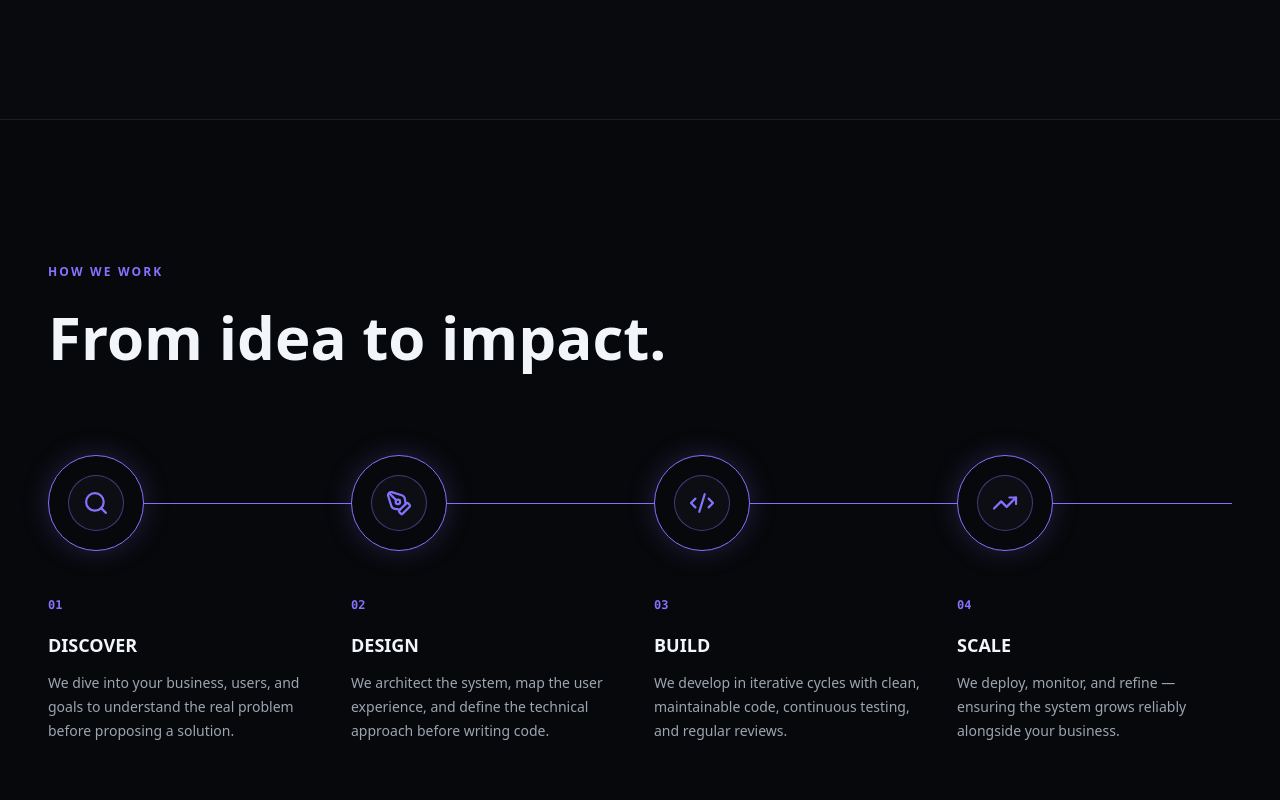
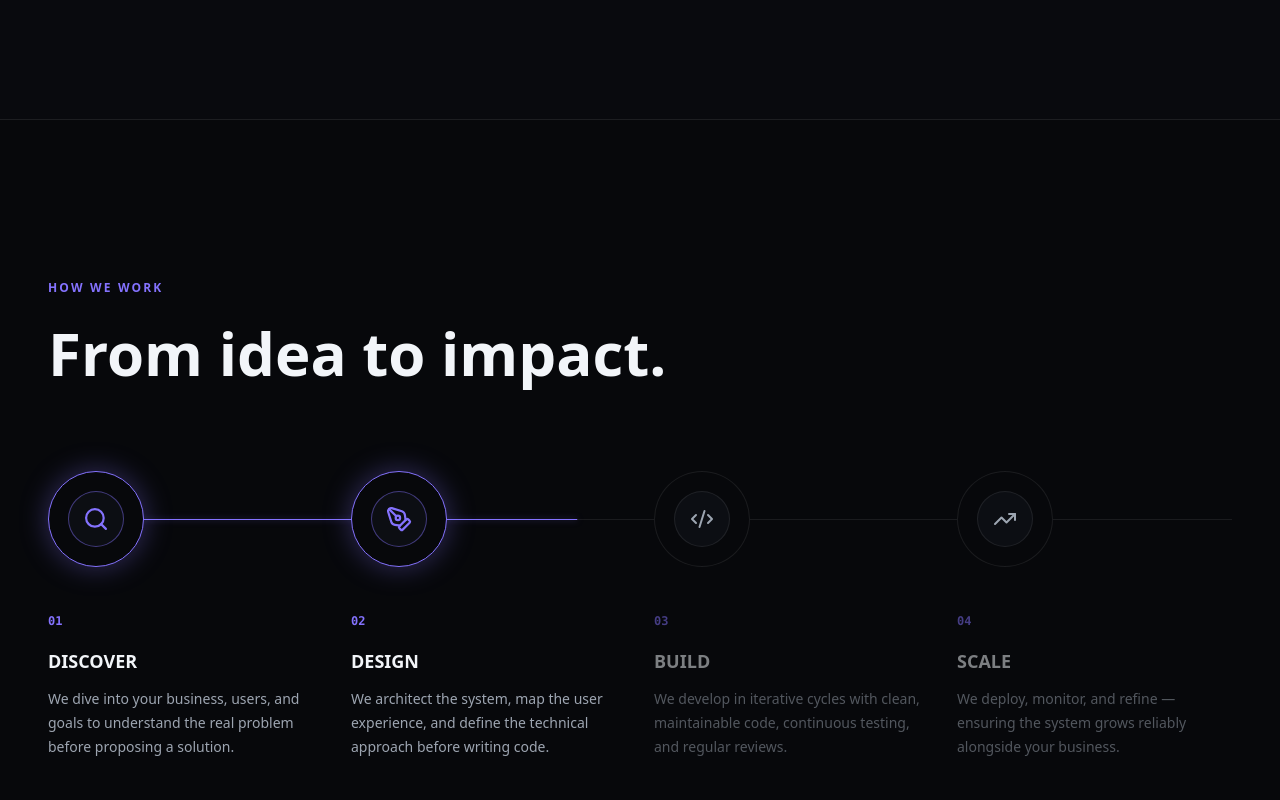
Before and after one commit to GcoamSoftware/landing-web, a Next.js app: page / in a window 1280 px wide. Shown: the part 2880-3680 px from the top of the page. Built offline with nearby package versions, Linux system fonts and the light colour scheme.

Commit message:
updated scroll animation

```diff
--- a/src/app/page.tsx
+++ b/src/app/page.tsx
@@ -3,7 +3,7 @@
 import {
   AnimatePresence,
   motion,
-  useInView,
+  useMotionValueEvent,
   useReducedMotion,
   useScroll,
   useSpring,
@@ -580,6 +580,7 @@ type ProcessStepProps = {
   copy: string;
   icon: ComponentType<{ className?: string }>;
   index: number;
+  active: boolean;
 };
 
 function ProcessStep({
@@ -588,13 +589,10 @@ function ProcessStep({
   copy,
   icon: Icon,
   index,
+  active,
 }: ProcessStepProps) {
-  const ref = useRef<HTMLDivElement>(null);
-  const active = useInView(ref, { margin: "-38% 0px -38% 0px" });
-
   return (
     <motion.div
-      ref={ref}
       data-cursor
       className="group relative grid grid-cols-[5rem_1fr] gap-5 md:block"
       initial={{ opacity: 0, y: 24 }}
@@ -607,25 +605,42 @@ function ProcessStep({
       }}
     >
       <div
-        className={`relative z-10 grid size-20 place-items-center rounded-full border bg-background transition-all duration-500 md:mb-10 md:size-24 ${active ? "border-primary shadow-[0_0_28px_color-mix(in_oklab,var(--primary)_22%,transparent)]" : "border-border group-hover:border-primary group-hover:shadow-[0_0_28px_color-mix(in_oklab,var(--primary)_22%,transparent)]"}`}
+        className={`relative z-10 grid size-20 place-items-center rounded-full border bg-background transition-all duration-500 md:mb-10 md:size-24 ${
+          active
+            ? "border-primary shadow-[0_0_28px_color-mix(in_oklab,var(--primary)_35%,transparent)]"
+            : "border-border"
+        }`}
       >
         <div
-          className={`grid size-12 place-items-center rounded-full border bg-secondary transition-all duration-500 md:size-14 ${active ? "border-primary/45 bg-primary/10" : "border-border group-hover:border-primary/45 group-hover:bg-primary/10"}`}
+          className={`grid size-12 place-items-center rounded-full border bg-secondary transition-all duration-500 md:size-14 ${
+            active
+              ? "border-primary/45 bg-primary/10"
+              : "border-border"
+          }`}
         >
           <Icon
-            className={`size-5 transition-all duration-500 md:size-6 ${active ? "scale-110 text-primary" : "text-muted-foreground group-hover:scale-110 group-hover:text-primary"}`}
+            className={`size-5 transition-all duration-500 md:size-6 ${
+              active
+                ? "scale-110 text-primary"
+                : "text-muted-foreground"
+            }`}
           />
         </div>
       </div>
+
       <div
-        className={`pb-10 transition-opacity duration-500 md:pb-0 ${active ? "opacity-100" : "opacity-70 group-hover:opacity-100"}`}
+        className={`pb-10 transition-opacity duration-500 md:pb-0 ${
+          active ? "opacity-100" : "opacity-50"
+        }`}
       >
         <span className="font-mono text-xs font-semibold text-primary">
           {num}
         </span>
+
         <h3 className="mt-4 text-lg font-semibold uppercase text-foreground">
           {title}
         </h3>
+
         <p className="mt-3 max-w-[17rem] text-sm leading-6 text-muted-foreground">
           {copy}
         </p>
@@ -662,34 +677,77 @@ function Process() {
     },
   ];
 
+  const sectionRef = useRef<HTMLElement>(null);
+  const [activeStep, setActiveStep] = useState(0);
+
+  const { scrollYProgress } = useScroll({
+    target: sectionRef,
+    offset: ["start start", "end end"],
+  });
+
+  const lineProgress = useSpring(scrollYProgress, {
+    stiffness: 120,
+    damping: 24,
+    restDelta: 0.001,
+  });
+
+  useMotionValueEvent(scrollYProgress, "change", (latest) => {
+    let nextStep = 0;
+
+    if (latest >= 0.99) {
+      nextStep = 3;
+    } else if (latest >= 0.66) {
+      nextStep = 2;
+    } else if (latest >= 0.33) {
+      nextStep = 1;
+    }
+
+    setActiveStep(nextStep);
+  });
+
   return (
     <section
+      ref={sectionRef}
       id="process"
-      className="mx-auto max-w-[1440px] px-5 py-24 sm:px-8 lg:px-12 lg:py-36"
+      className="relative mx-auto max-w-[1440px] px-5 sm:px-8 lg:px-12"
     >
-      <SectionHeading eyebrow="How we work" title="From idea to impact." />
+      <div className="relative min-h-[300vh]">
+        <div className="sticky top-0 flex min-h-screen items-center py-20">
+          <div className="w-full">
+            <SectionHeading
+              eyebrow="How we work"
+              title="From idea to impact."
+            />
+
             <div className="relative mt-16 md:mt-20">
+              {/* Base line */}
               <div className="absolute bottom-10 left-10 top-10 w-px bg-border md:bottom-auto md:left-0 md:right-0 md:top-12 md:h-px md:w-auto" />
+
+              {/* Scroll-driven progress line */}
               <motion.div
                 aria-hidden
-          className="absolute left-10 top-10 h-[calc(100%_-_5rem)] w-px origin-top bg-primary md:hidden"
-          initial={{ scaleY: 0 }}
-          whileInView={{ scaleY: 1 }}
-          viewport={{ once: true, margin: "-25%" }}
-          transition={{ duration: 1.4, ease: [0.22, 1, 0.36, 1] }}
+                className="absolute left-10 top-10 h-[calc(100%_-_5rem)] w-px origin-top bg-primary shadow-[0_0_10px_color-mix(in_oklab,var(--primary)_55%,transparent)] md:hidden"
+                style={{ scaleY: lineProgress }}
               />
+
               <motion.div
                 aria-hidden
-          className="absolute left-0 right-0 top-12 hidden h-px origin-left bg-primary md:block"
-          initial={{ scaleX: 0 }}
-          whileInView={{ scaleX: 1 }}
-          viewport={{ once: true, margin: "-25%" }}
-          transition={{ duration: 1.4, ease: [0.22, 1, 0.36, 1] }}
+                className="absolute left-0 right-0 top-12 hidden h-px origin-left bg-primary shadow-[0_0_10px_color-mix(in_oklab,var(--primary)_55%,transparent)] md:block"
+                style={{ scaleX: lineProgress }}
               />
+
               <div className="relative grid gap-2 md:grid-cols-4 md:gap-7">
                 {steps.map((step, index) => (
-            <ProcessStep key={step.num} {...step} index={index} />
+                  <ProcessStep
+                    key={step.num}
+                    {...step}
+                    index={index}
+                    active={index <= activeStep}
+                  />
                 ))}
+              </div>
+            </div>
+          </div>
         </div>
       </div>
     </section>
```
Lines whose indentation alone changed are shown as unchanged.
